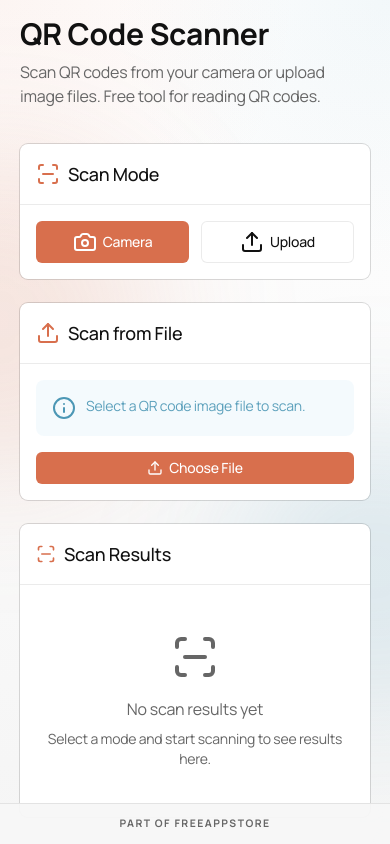
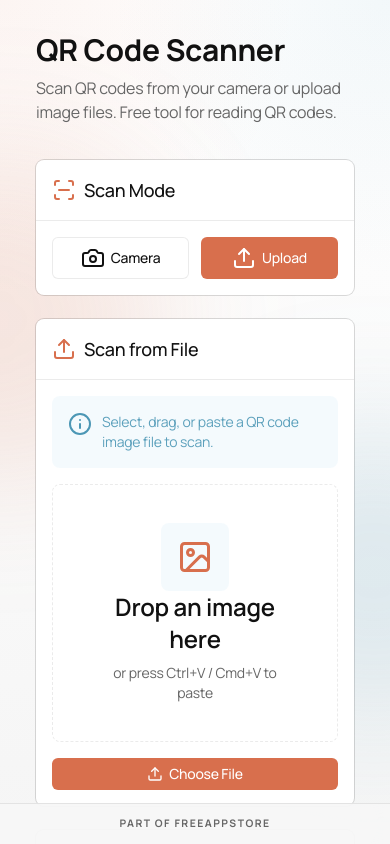
Before and after one commit to freeappstore-online/qrreader, a React (Vite) app in the folder web/: page / in a window 390 px wide. Both pictures are taken after a click on the button "Upload". Built offline with nearby package versions, Linux system fonts and the light colour scheme.

Commit message:
[Add function] Drag & Paste image QR

```diff
--- a/web/src/components/ModeSelector.tsx
+++ b/web/src/components/ModeSelector.tsx
@@ -1,6 +1,7 @@
 import { Camera, Upload, ScanLine } from 'lucide-react'
 
 interface ModeSelectorProps {
+  selectedMode: 'camera' | 'image'
   onSelectMode: (mode: 'camera' | 'image') => void
 }
 
@@ -19,7 +20,7 @@ const scanModes = [
   },
 ]
 
-export default function ModeSelector({ onSelectMode }: ModeSelectorProps) {
+export default function ModeSelector({ selectedMode, onSelectMode }: ModeSelectorProps) {
   return (
     <div className="rounded-lg overflow-hidden bg-[var(--paper)] ring ring-[var(--line-strong)] divide-y divide-[var(--line)]">
       <div data-slot="header" className="p-4 sm:px-6 sm:py-4">
@@ -30,21 +31,24 @@ export default function ModeSelector({ onSelectMode }: ModeSelectorProps) {
       </div>
       <div data-slot="body" className="p-4 sm:p-6">
         <div className="grid grid-cols-2 gap-3">
-          {scanModes.map(({ key, label, icon: Icon, variant }) => (
+          {scanModes.map(({ key, label, icon: Icon }) => {
+            const isSelected = key === selectedMode
+            const buttonClasses = isSelected
+              ? 'rounded-md bg-[var(--accent)] px-3 py-2 text-sm font-medium text-[var(--paper)] transition hover:bg-[color:var(--accent-deep)] active:bg-[color:var(--accent-deep)] inline-flex items-center justify-center gap-1.5'
+              : 'rounded-md bg-[var(--panel)] border border-[var(--line)] px-3 py-2 text-sm font-medium text-[var(--ink)] transition hover:bg-[var(--paper-deep)] active:bg-[var(--paper-deep)] inline-flex items-center justify-center gap-1.5'
+
+            return (
               <button
                 key={key}
                 type="button"
                 onClick={() => onSelectMode(key)}
-              className={
-                variant === 'primary'
-                  ? 'rounded-md bg-[var(--accent)] px-3 py-2 text-sm font-medium text-[var(--paper)] transition hover:bg-[color:var(--accent-deep)] active:bg-[color:var(--accent-deep)] inline-flex items-center justify-center gap-1.5'
-                  : 'rounded-md bg-[var(--panel)] border border-[var(--line)] px-3 py-2 text-sm font-medium text-[var(--ink)] transition hover:bg-[var(--paper-deep)] active:bg-[var(--paper-deep)] inline-flex items-center justify-center gap-1.5'
-              }
+                className={buttonClasses}
               >
-              <Icon className={variant === 'primary' ? 'text-[var(--paper)]' : ''} />
+                <Icon className={isSelected ? 'text-[var(--paper)]' : ''} />
                 {label}
               </button>
-          ))}
+            )
+          })}
         </div>
       </div>
     </div>
--- a/web/src/components/ScannerArea.tsx
+++ b/web/src/components/ScannerArea.tsx
@@ -1,7 +1,7 @@
-import { useEffect, useRef, useState } from 'react'
-import type { ChangeEvent } from 'react'
+import { useCallback, useEffect, useRef, useState } from 'react'
+import type { ChangeEvent, DragEvent } from 'react'
 import QRScanner from './qr/QRScanner'
-import { Camera, Upload, Play, StopCircle, Info } from 'lucide-react'
+import { Camera, Upload, Play, StopCircle, Info, Image } from 'lucide-react'
 
 interface ScannerAreaProps {
   mode: 'camera' | 'image' | null
@@ -36,6 +36,7 @@ export default function ScannerArea({
   const fileInputRef = useRef<HTMLInputElement>(null)
   const [previewUrl, setPreviewUrl] = useState<string | null>(null)
   const [previewName, setPreviewName] = useState<string | null>(null)
+  const [isDragActive, setIsDragActive] = useState(false)
 
   const revokePreviewUrl = (url: string | null) => {
     if (url) {
@@ -43,20 +44,88 @@ export default function ScannerArea({
     }
   }
 
+  const handleSelectedFile = useCallback(
+    (file: File) => {
+      const newUrl = URL.createObjectURL(file)
+      setPreviewUrl((currentUrl) => {
+        revokePreviewUrl(currentUrl)
+        return newUrl
+      })
+      setPreviewName(file.name)
+      onImageSelect(file)
+    },
+    [onImageSelect],
+  )
+
   const handleFileChange = (event: ChangeEvent<HTMLInputElement>) => {
     const file = event.target.files?.[0]
     if (!file) {
       return
     }
 
-    const newUrl = URL.createObjectURL(file)
-    setPreviewUrl((currentUrl) => {
-      revokePreviewUrl(currentUrl)
-      return newUrl
-    })
-    setPreviewName(file.name)
-    onImageSelect(file)
+    handleSelectedFile(file)
   }
+
+  const handleDrop = (event: DragEvent<HTMLDivElement>) => {
+    event.preventDefault()
+    event.stopPropagation()
+    setIsDragActive(false)
+
+    const file = event.dataTransfer?.files?.[0]
+    if (!file) {
+      return
+    }
+
+    if (!file.type.startsWith('image/')) {
+      onClearImageError()
+      return
+    }
+
+    handleSelectedFile(file)
+  }
+
+  const handleDragOver = (event: DragEvent<HTMLDivElement>) => {
+    event.preventDefault()
+    event.dataTransfer.dropEffect = 'copy'
+    setIsDragActive(true)
+  }
+
+  const handleDragLeave = (event: DragEvent<HTMLDivElement>) => {
+    event.preventDefault()
+    setIsDragActive(false)
+  }
+
+  const handlePaste = useCallback(
+    (event: ClipboardEvent) => {
+      const items = event.clipboardData?.items
+      if (!items) {
+        return
+      }
+
+      for (const item of Array.from(items)) {
+        if (item.kind === 'file' && item.type.startsWith('image/')) {
+          const file = item.getAsFile()
+          if (file) {
+            event.preventDefault()
+            handleSelectedFile(file)
+            return
+          }
+        }
+      }
+    },
+    [handleSelectedFile],
+  )
+
+  useEffect(() => {
+    if (mode !== 'image') {
+      return undefined
+    }
+
+    window.addEventListener('paste', handlePaste as EventListener)
+    return () => {
+      window.removeEventListener('paste', handlePaste as EventListener)
+    }
+  }, [mode, handlePaste])
 
   useEffect(() => {
     return () => {
@@ -170,11 +239,40 @@ export default function ScannerArea({
         </div>
       </div>
 
-      <div data-slot="body" className="p-4 sm:p-6">
+      <div
+        data-slot="body"
+        className="p-4 sm:p-6"
+        onDrop={handleDrop}
+        onDragOver={handleDragOver}
+        onDragLeave={handleDragLeave}
+      >
         <div className="space-y-4">
-          {renderInfoCallout('Select a QR code image file to scan.')}
+          {renderInfoCallout('Select, drag, or paste a QR code image file to scan.')}
 
           <input ref={fileInputRef} type="file" accept="image/*" onChange={handleFileChange} className="hidden" />
+
+          {!previewUrl ? (
+            <div
+              className={`w-full min-h-[180px] rounded-lg border border-dashed border-[var(--line)] p-7 text-center transition-all ${
+                isDragActive ? 'border-[var(--accent)] bg-[color:var(--accent)/5]' : ''
+              }`}
+            >
+              <div className="flex flex-col items-center justify-center h-[200px] p-8">
+                <div className="space-y-4 text-center">
+                  <div className="flex items-center justify-center">
+                    <div className="p-4 rounded-lg bg-[color:var(--sky-soft)]/20">
+                      <Image className="text-[var(--accent)] size-9" />
+                    </div>
+                  </div>
+                </div>
+
+                <div>
+                  <p className="text-2xl font-semibold mb-2">Drop an image here</p>
+                  <p className="text-sm text-[var(--muted)]">or press Ctrl+V / Cmd+V to paste</p>
+                </div>
+              </div>
+            </div>
+          ) : null}
 
           {previewUrl ? (
             <div className="rounded-lg overflow-hidden border border-[var(--line)] bg-[var(--paper-deep)]">
@@ -186,7 +284,7 @@ export default function ScannerArea({
                 <button
                   type="button"
                   onClick={handleClosePreview}
-                  className="rounded-md px-2 py-1 text-xs font-medium text-[var(--muted)] bg-[var(--line)] hover:bg-[var(--line-strong)] transition-colors"
+                 className="rounded-md px-2 py-1 text-xs font-medium text-[var(--muted)] bg-[var(--line)] hover:bg-[var(--line-strong)] transition-colors"
                 >
                   Close
                 </button>
@@ -211,7 +309,7 @@ export default function ScannerArea({
             <span>Choose File</span>
           </button>
         </div>
-      </div>
+      </div >
     </div>
   )
 }
--- a/web/src/pages/HomePage.tsx
+++ b/web/src/pages/HomePage.tsx
@@ -88,14 +88,14 @@ export default function HomePage() {
   }
 
   return (
-    <div className="flex flex-col gap-3 sm:gap-6 flex-1 overflow-y-auto p-3 sm:p-6">
+    <div className="flex flex-col gap-3 sm:gap-6 flex-1 overflow-y-auto p-7 sm:p-6">
       <HeaderComponent />
       <main className="w-full">
         <div className="grid grid-cols-1 lg:grid-cols-2 gap-6">
           {/* Left Column */}
           <div className="space-y-6">
             {/* Mode Selector */}
-            <ModeSelector onSelectMode={handleModeSelect} />
+            <ModeSelector selectedMode={mode ?? 'camera'} onSelectMode={handleModeSelect} />
 
             {/* Scanner Area */}
             <ScannerArea
```
Lines whose indentation alone changed are shown as unchanged.
